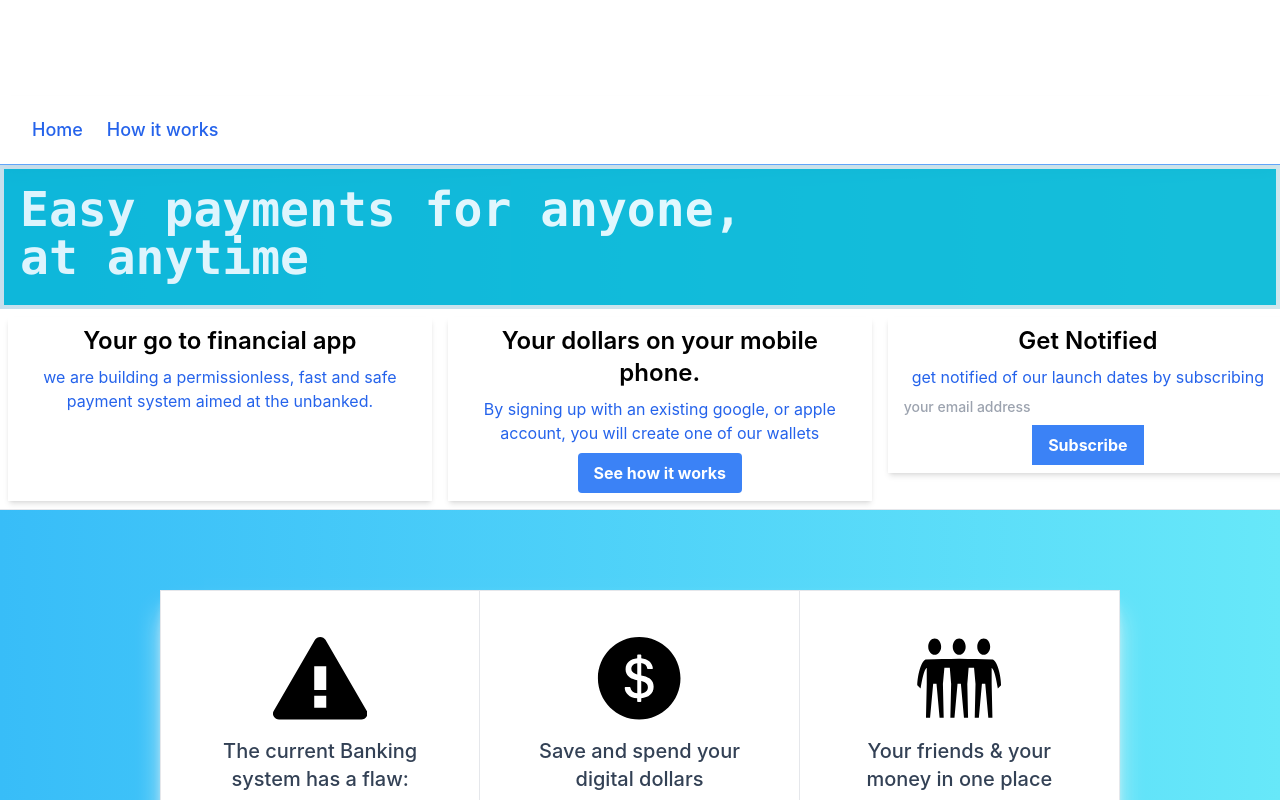
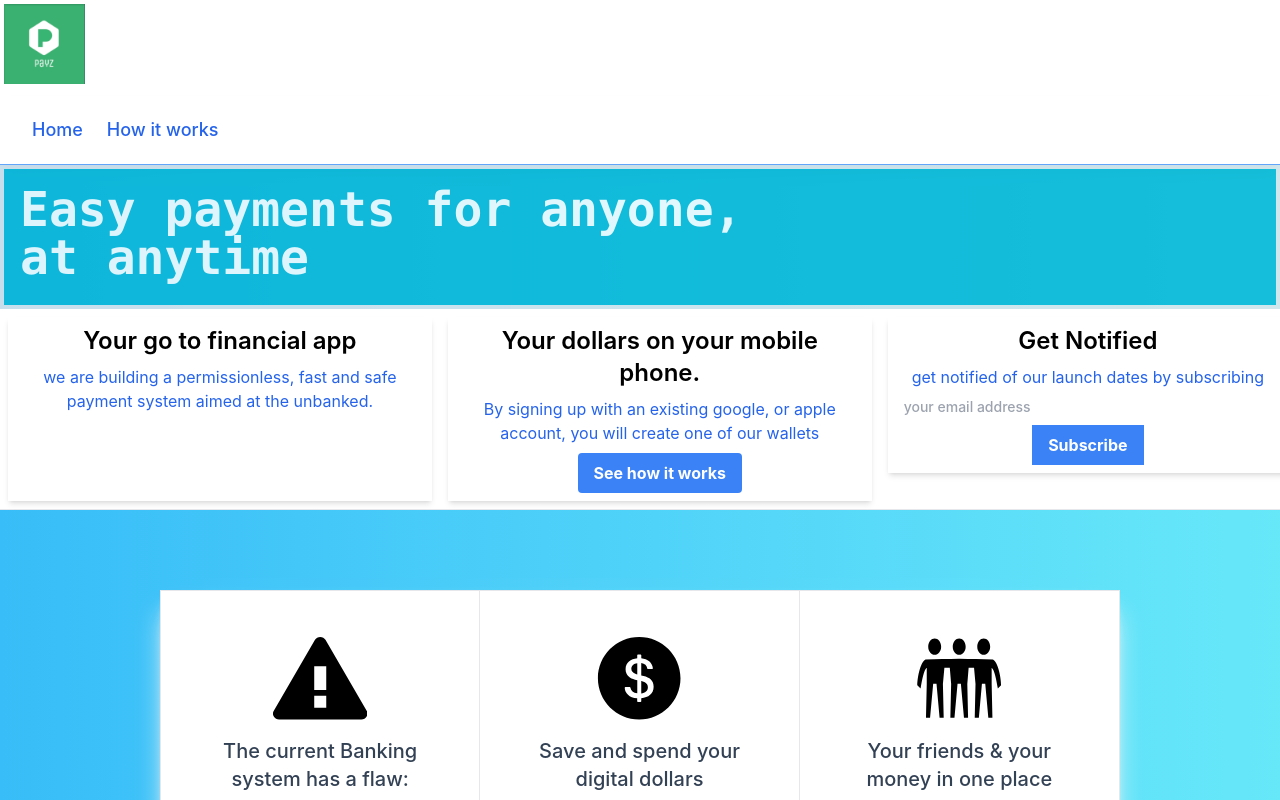
Before and after one commit to 123-code/Crypto-NFC-payments, a React (Create React App) app in the folder Front-end/front-end/: page / in a window 1280 px wide. Shown: the top 800 px of the page. Built offline with nearby package versions, Linux system fonts and the light colour scheme.

Commit message:
Logo added

```diff
--- a/Front-end/front-end/src/Pages/index.js
+++ b/Front-end/front-end/src/Pages/index.js
@@ -1,4 +1,4 @@
-import React,{useRef} from 'react';
+import React,{useState,useRef} from 'react';
 import { useNavigate } from 'react-router-dom';
 import emailjs from '@emailjs/browser';
 import {AiOutlineTwitter} from 'react-icons/ai';
@@ -10,12 +10,11 @@ import { Link } from 'react-router-dom';
 import {AiFillDollarCircle} from 'react-icons/ai';
 import {GoAlert} from 'react-icons/go'
 import {GiThreeFriends} from 'react-icons/gi';
-//import Navbar from "../Components/navbar";
-
-
-
+import Payz from '../Payz.png'
+//import Navbar from "../Components/navbar"; Front-end/front-end/public/Payz.png
 
 const How = ()=>{
+
   return(
     <>
       <div className="w-full p-4 shadow-md lg:max-w-lg">
@@ -62,6 +61,7 @@ const Pagebody = ()=>{
 
 
             <div
+
                 class="p-10 flex flex-col items-center text-center group md:lg:xl:border-r md:lg:xl:border-b hover:bg-slate-50 cursor-pointer">
 
                     <GoAlert style={style}/>
@@ -91,6 +91,7 @@ const Pagebody = ()=>{
                 <p class="text-xl font-medium text-slate-700 mt-3">Your friends & your money in one place</p>
                 <p class="mt-2 text-sm text-slate-500">
                     easily pay friends anywhere, at anytime
+
                     </p>
             </div>
 
@@ -124,6 +125,7 @@ const Footer = ()=>{
 
 
 const Home = ()=>{
+  const [email,setemail] = useState("");
   const navigate = useNavigate();
   const form = useRef();
 
@@ -146,7 +148,7 @@ function handleclick(){
 
    <>
   <div className = "bg-gradient-to-r from-sky-400 to-cyan-300">
-
+  <img className="scale-70 absolute left-1 top-1 h-20 w-100" src={Payz}></img>
   <nav id="header" class="w-full z-30 top-10 py-1 bg-white shadow-lg border-b border-blue-400 mt-24">
       <div class="w-full flex items-center justify-between mt-0 px-6 py-2">
          <label for="menu-toggle" class="cursor-pointer md:hidden block">
@@ -217,7 +219,7 @@ function handleclick(){
                 <p className="text-blue-600">
                   get notified of our launch dates by subscribing
                 </p>
-                <input className = "block text-sm font-medium text-slate-700" type = "email" placeholder = "your email address"></input>
+                <input onChamne={(e)=>{setemail(e.target.value)}} className = "block text-sm font-medium text-slate-700" type = "email" placeholder = "your email address"></input>
                 <button onClick={sendEmail} className = "bg-blue-500 hover:bg-blue-700 text-white font-bold py-2 px-4 rounde"> Subscribe  </button>
             </div>
         </div>
```
Also changed, not shown: Front-end/front-end/src/Payz.png (added).
